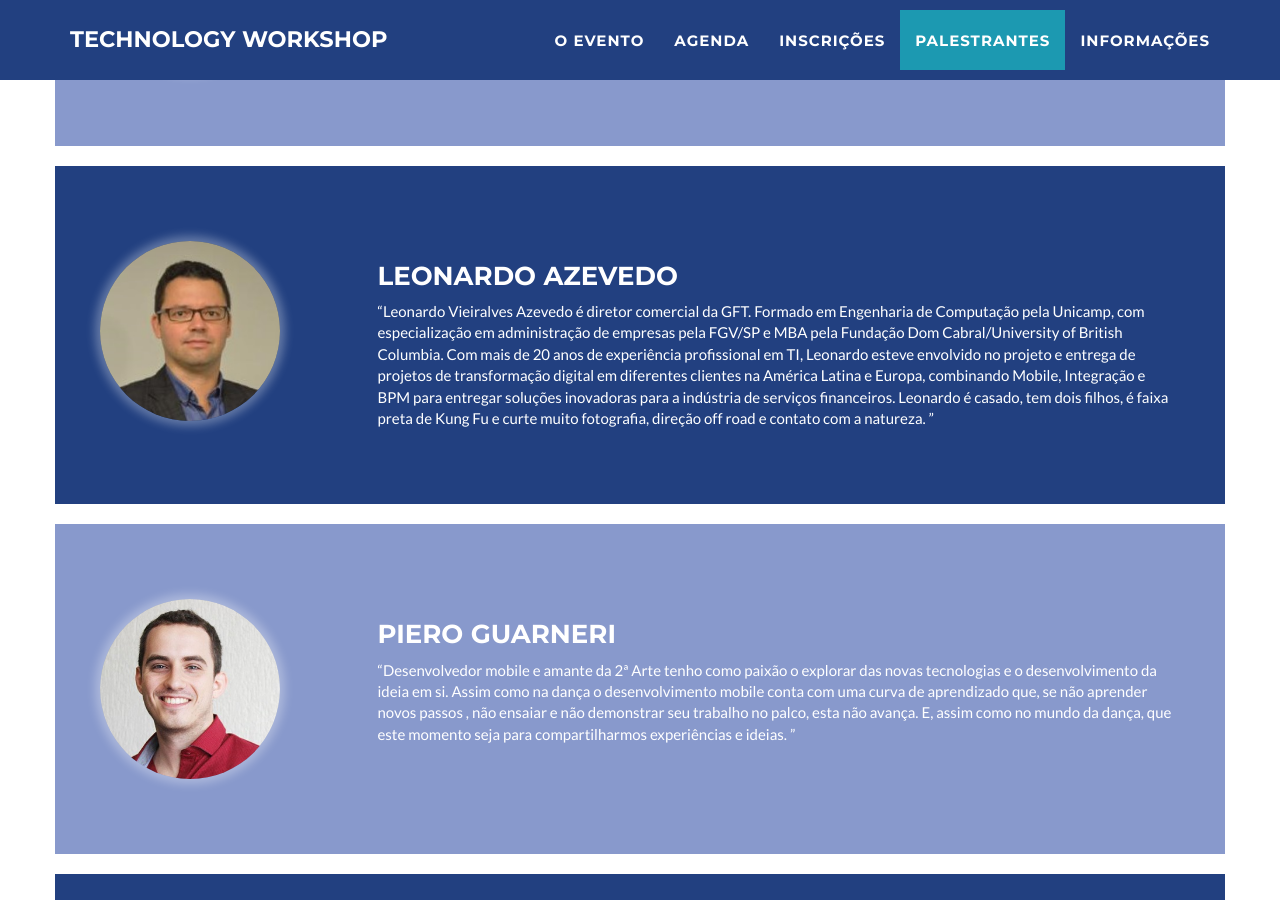
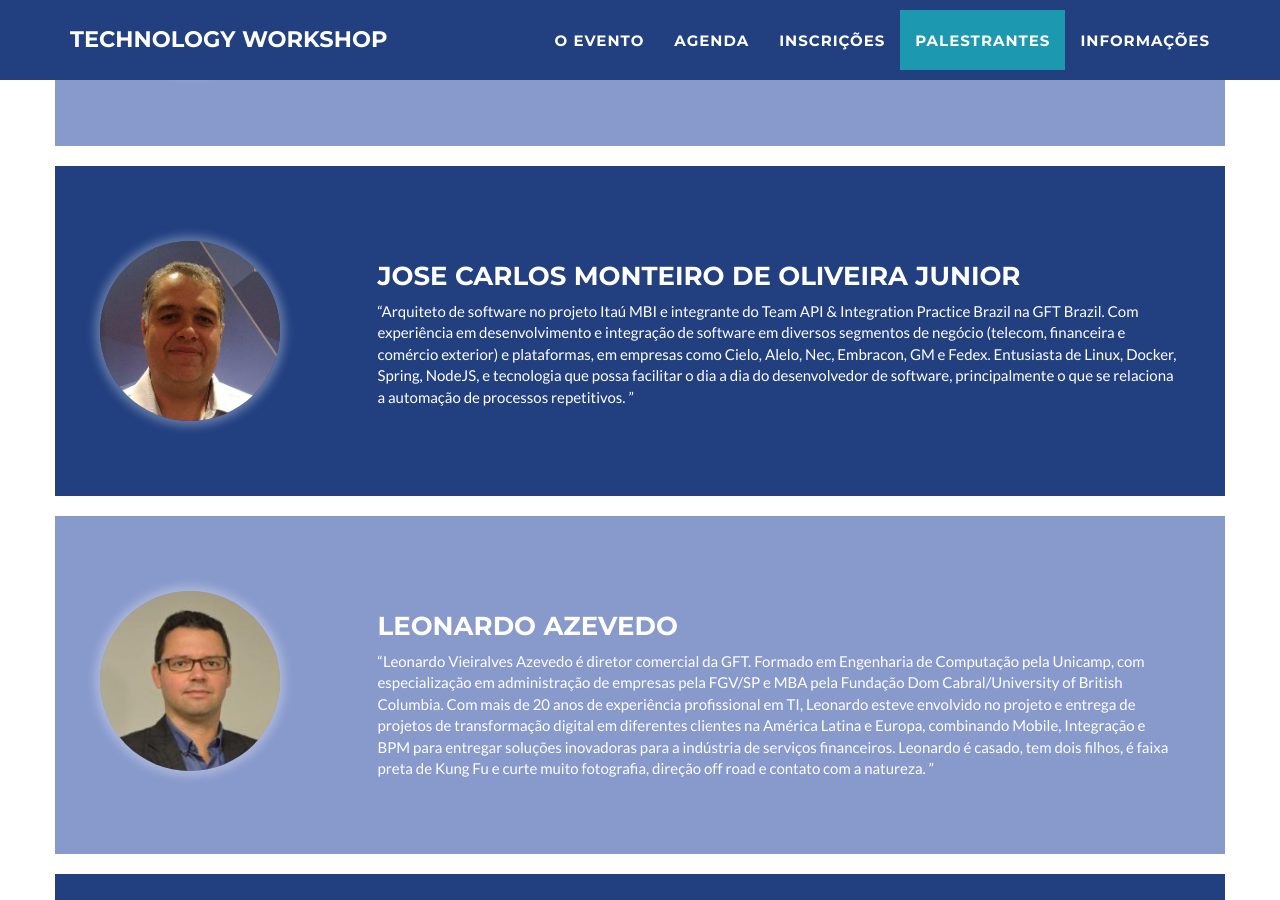
Before and after one commit to gft-technical-practices/2017-workshop-2, a Jekyll site: the page built from index.html, in a window 1280 px wide and 900 px high, scrolled down 4515 px. Built offline with Jekyll 4.4.1, drawn with Linux system fonts in a browser that asks for light colours; some of the changed text lies outside the part shown.

Commit message:
Update palestrantes.html
Zendji e José Carlos adicionados.

```diff
--- a/_includes/palestrantes.html
+++ b/_includes/palestrantes.html
@@ -52,6 +52,7 @@
                   </ul>
                 </div>
             </div>
+
          <div class="row palestrante-par" id="bruno_vitoriano">
                 <div class="col-md-3 foto-palestrante">
                   <img src="img/palestrantes/bruno_vitoriano.jpg" />
@@ -64,7 +65,23 @@
                   </q>
                 </div>
             </div>
-         <div class="row palestrante-impar" id="leonardo_azevedo">
+
+        <div class="row palestrante-impar" id="jose_junior">
+                <div class="col-md-3 foto-palestrante">
+                  <img src="img/palestrantes/jose_carlos.jpg" />
+                </div>
+                <div class="col-md-9 bio-palestrante">
+                 <h3>Jose Carlos Monteiro De Oliveira Junior</h3>
+                 <q>Arquiteto de software no projeto Itaú MBI e integrante do Team API & Integration Practice Brazil
+                   na GFT Brazil. Com experiência em desenvolvimento e integração de software em diversos segmentos de negócio
+                   (telecom, financeira e comércio exterior) e plataformas, em empresas como Cielo, Alelo, Nec, Embracon, GM e Fedex.
+                   Entusiasta de Linux, Docker, Spring, NodeJS, e tecnologia que possa facilitar o dia a dia do desenvolvedor de software,
+                   principalmente o que se relaciona a automação de processos repetitivos.
+                  </q>
+                </div>
+            </div>
+
+         <div class="row palestrante-par" id="leonardo_azevedo">
                 <div class="col-md-3 foto-palestrante">
                   <img src="img/palestrantes/leonardo_azevedo.jpg" />
                 </div>
@@ -79,7 +96,7 @@
                   </q>
                 </div>
             </div>
-         <div class="row palestrante-par" id="piero_guarneri">
+         <div class="row palestrante-impar" id="piero_guarneri">
                 <div class="col-md-3 foto-palestrante">
                   <img src="img/palestrantes/piero_guarneri.jpg" />
                 </div>
@@ -92,7 +109,7 @@
                   </q>
                 </div>
             </div>
-         <div class="row palestrante-impar" id="rafael_manzoni">
+         <div class="row palestrante-par" id="rafael_manzoni">
                 <div class="col-md-3 foto-palestrante">
                   <img src="img/palestrantes/rafael_manzoni.jpg" />
                 </div>
@@ -114,7 +131,7 @@
                   </ul>
                 </div>
             </div>
-         <div class="row palestrante-par" id="robson_agapito">
+         <div class="row palestrante-impar" id="robson_agapito">
                 <div class="col-md-3 foto-palestrante">
                   <img src="img/palestrantes/agapito.jpg" />
                 </div>
@@ -128,5 +145,20 @@
                   </q>
                 </div>
             </div>
+
+        <div class="row palestrante-par" id="zendji_mizoguchi">
+                <div class="col-md-3 foto-palestrante">
+                  <img src="img/palestrantes/zen_mizo.jpg" />
+                </div>
+                <div class="col-md-9 bio-palestrante">
+                 <h3>Zendji Mizoguchi</h3>
+                 <q>Bacharel em Ciência da Computação e Analista de Sistemas na GFT Brasil.<br/>
+                    Experiência com desenvolvimento Mobile(Híbrido e iOS) com atuação em aplicativos para Abertura de Conta e Mobile Bank.<br/>
+                    Apto ao aprendizado de novas tecnologias com paixão por quebras de paradigmas.<br/>
+                    Para mim, tão importante quanto o aperfeiçoamento lógico precisamos investir e nosso desenvolvimento físico e  espiritual e para isso meus melhores hobbies são Boxe, SlackLine e trilhas em geral.
+                  </q>
+                </div>
+            </div>
+
         </div>
     </section>
```
